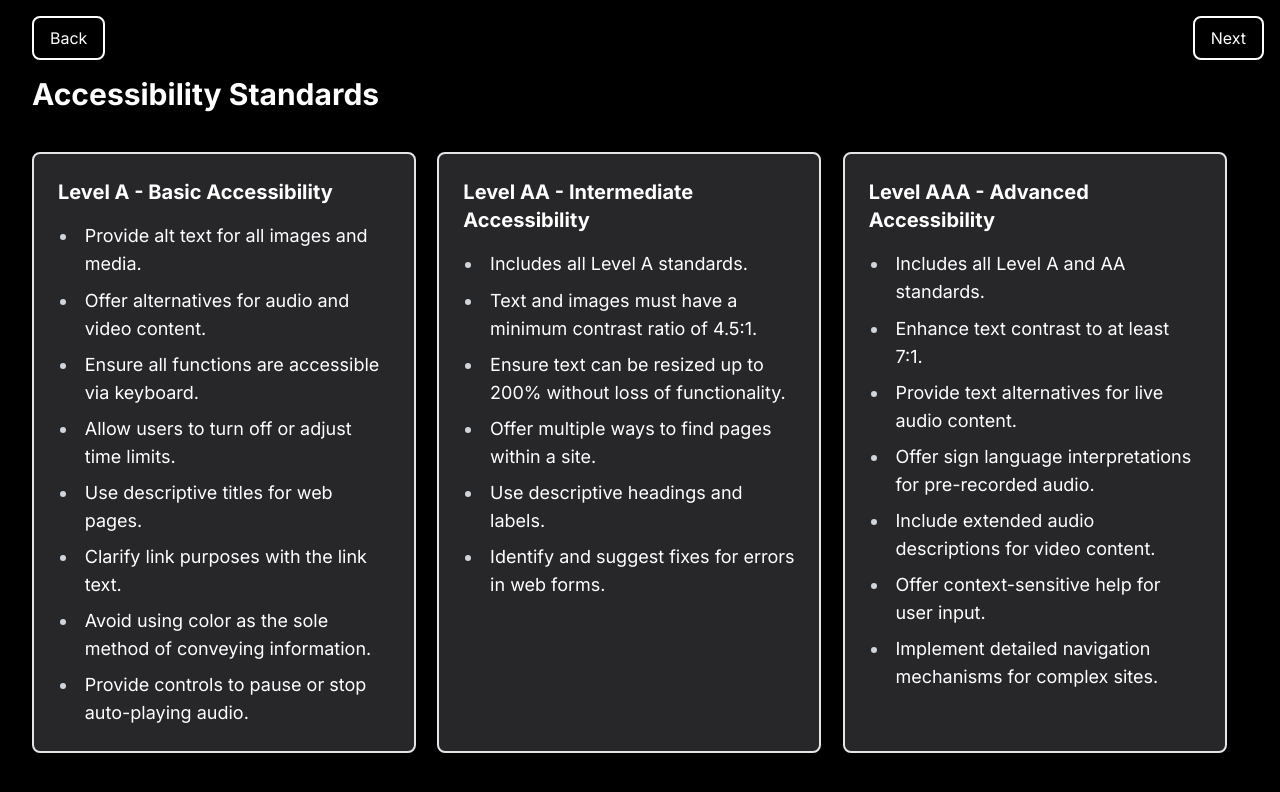
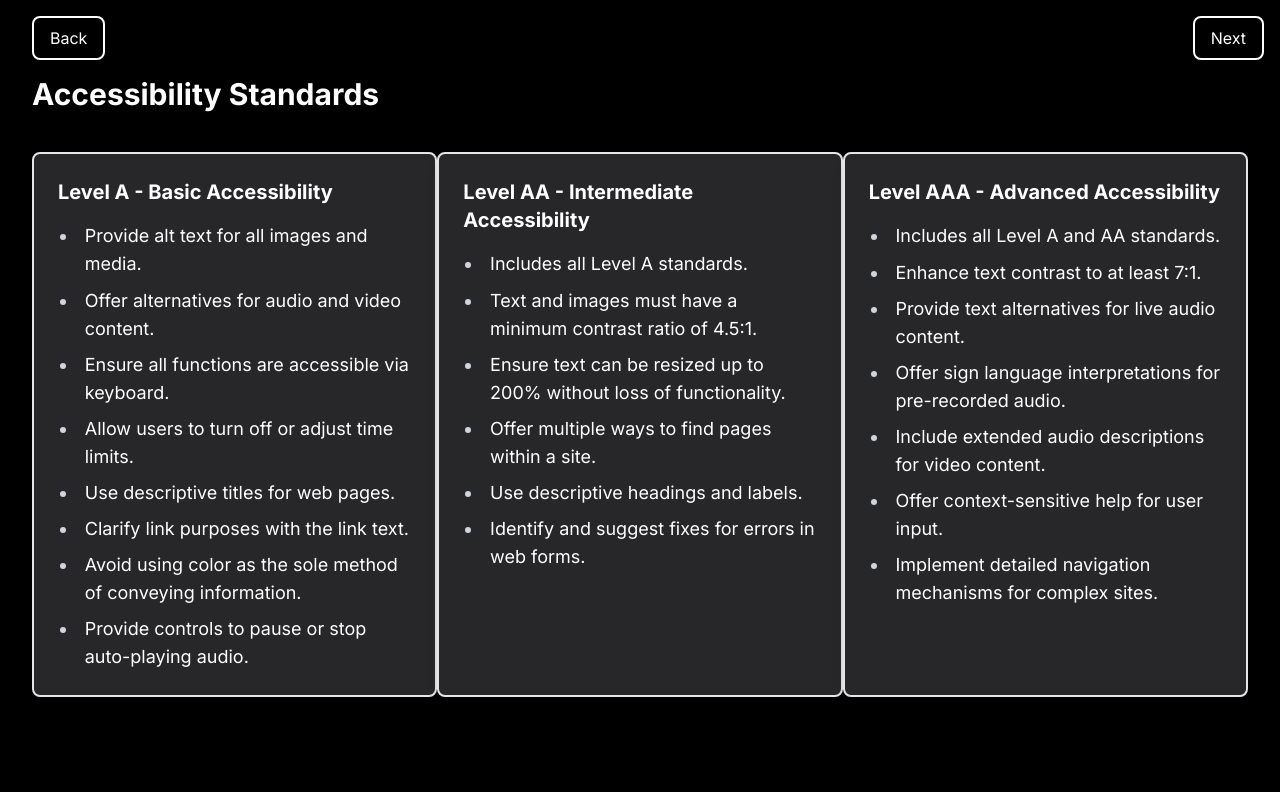
Before and after one commit to matthew-deal-rocketlab/Accessibility, a Next.js app: page /standards in a window 1280 px wide. Shown: the top 792 px of the page. Built offline with nearby package versions, Linux system fonts and the light colour scheme.

Commit message:
[update]: updated max width of cards

```diff
--- a/src/components/ui/standardsCard.tsx
+++ b/src/components/ui/standardsCard.tsx
@@ -12,7 +12,7 @@ const WCAGStandardsCard: React.FC<WCAGStandardsCardProps> = ({
   standards,
 }) => {
   return (
-    <Card className="max-w-sm space-y-4 overflow-hidden rounded-lg border-2 bg-zinc-800 p-6 shadow-lg *:text-white">
+    <Card className="max-w-md space-y-4 overflow-hidden rounded-lg border-2 bg-zinc-800 p-6 shadow-lg *:text-white">
       <HeaderTag className="text-xl font-bold " level="h2" text={title} />
       <ul className="prose list-disc space-y-2 pl-5 text-lg ">
         {standards.map((standard, index) => (
```
